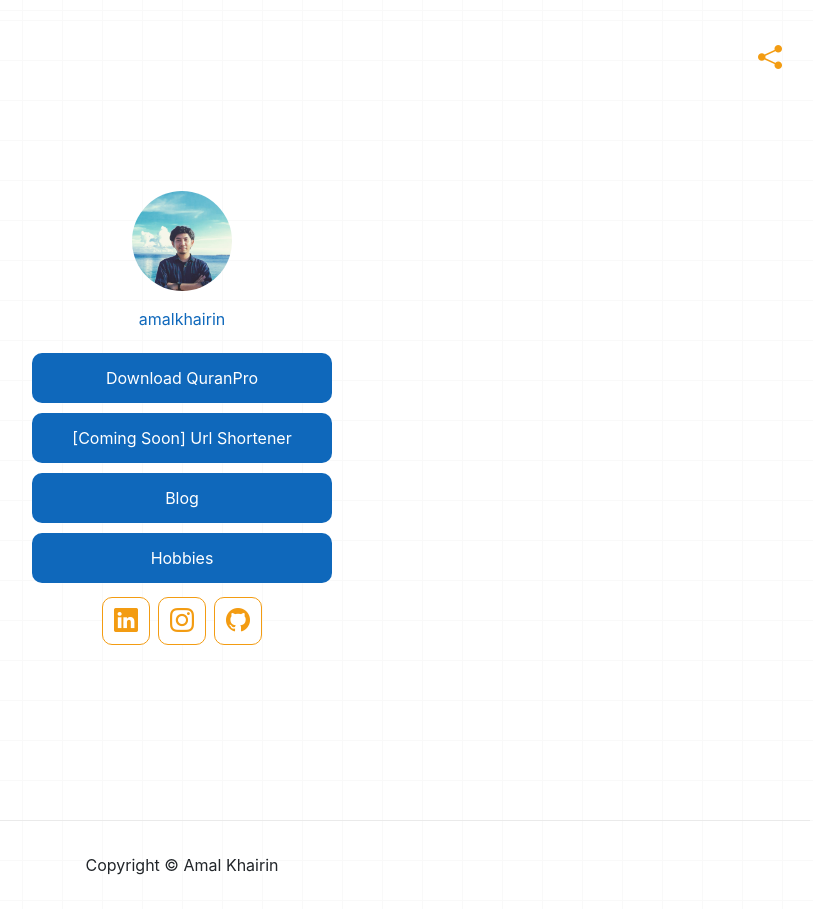
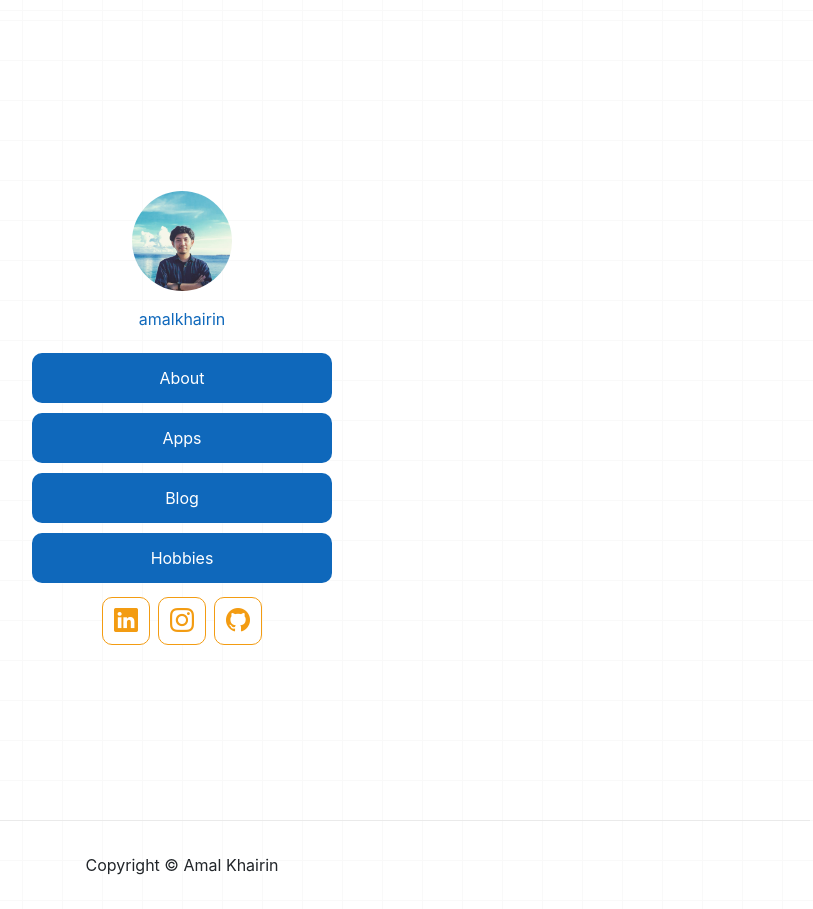
Before and after one commit to amalkhairin/next-js-web, a Next.js app: page / in a window 1280 px wide. Shown: the whole page, without its empty margins (458-1271 px from the left). Built offline with nearby package versions, Linux system fonts and the light colour scheme.

Commit message:
edit index layout

```diff
--- a/pages/index.js
+++ b/pages/index.js
@@ -4,6 +4,7 @@ import styles from '../styles/Home.module.css'
 import profile_pict from '../public/profile_pict.jpeg'
 import * as Constant from '../src/constant.js'
 import Link from 'next/link'
+import { LightningBoltIcon } from "@heroicons/react/solid";
 
 
 export default function Home() {
@@ -21,25 +22,31 @@ export default function Home() {
         <link rel="icon" href="/favicon.ico" />
       </Head>
       <div>
-        <a href='#' className={styles.shareIcon}>
+        {/* <a href='#' className={styles.shareIcon}>
           <i className="bi bi-share-fill icon icon-color"></i>
-        </a>
+        </a> */}
       </div>
       <main className={styles.main}>
         <div className='avatar'>
           <Image src={profile_pict} alt="Avatar" width='100vw' height='100vw' className={styles.profile} />
         </div>
         <div className={styles.usernameGroup}>
-          <Link href={{pathname: "/about"}} className={styles.username}>amalkhairin</Link>
+          <div className='username'>amalkhairin</div>
         </div>
 
         <div>
-          <button onClick={() => handleClick(Constant.QURAN_URL)} className={styles.btn}>Download QuranPro</button>
-          <button className={styles.btn}>[Coming Soon] Url Shortener</button>
+          <Link href={{pathname: "/about"}} passHref>
+            <button className={styles.btn}><div>About</div></button>
+          </Link>
+          <Link href={{pathname: "/apps"}} passHref>
+            <button className={styles.btn}><div>Apps</div></button>
+          </Link>
           <Link href={{pathname: "/blog"}} passHref>
             <button className={styles.btn}>Blog</button>
           </Link>
-          <button onClick={() => handleClick(Constant.INSTAGRAM_H_URL)} className={styles.btn}>Hobbies</button>
+          <Link href={{pathname: "/hobbies"}} passHref>
+            <button className={styles.btn}>Hobbies</button>
+          </Link>
         </div>
 
         <div>
@@ -57,13 +64,9 @@ export default function Home() {
       </main>
 
       <footer className={styles.footer}>
-        <a
-          href="https://vercel.com?utm_source=create-next-app&utm_medium=default-template&utm_campaign=create-next-app"
-          target="_blank"
-          rel="noopener noreferrer"
-        >
+        <p>
           Copyright © Amal Khairin
-        </a>
+        </p>
       </footer>
     </div>
   )
```
